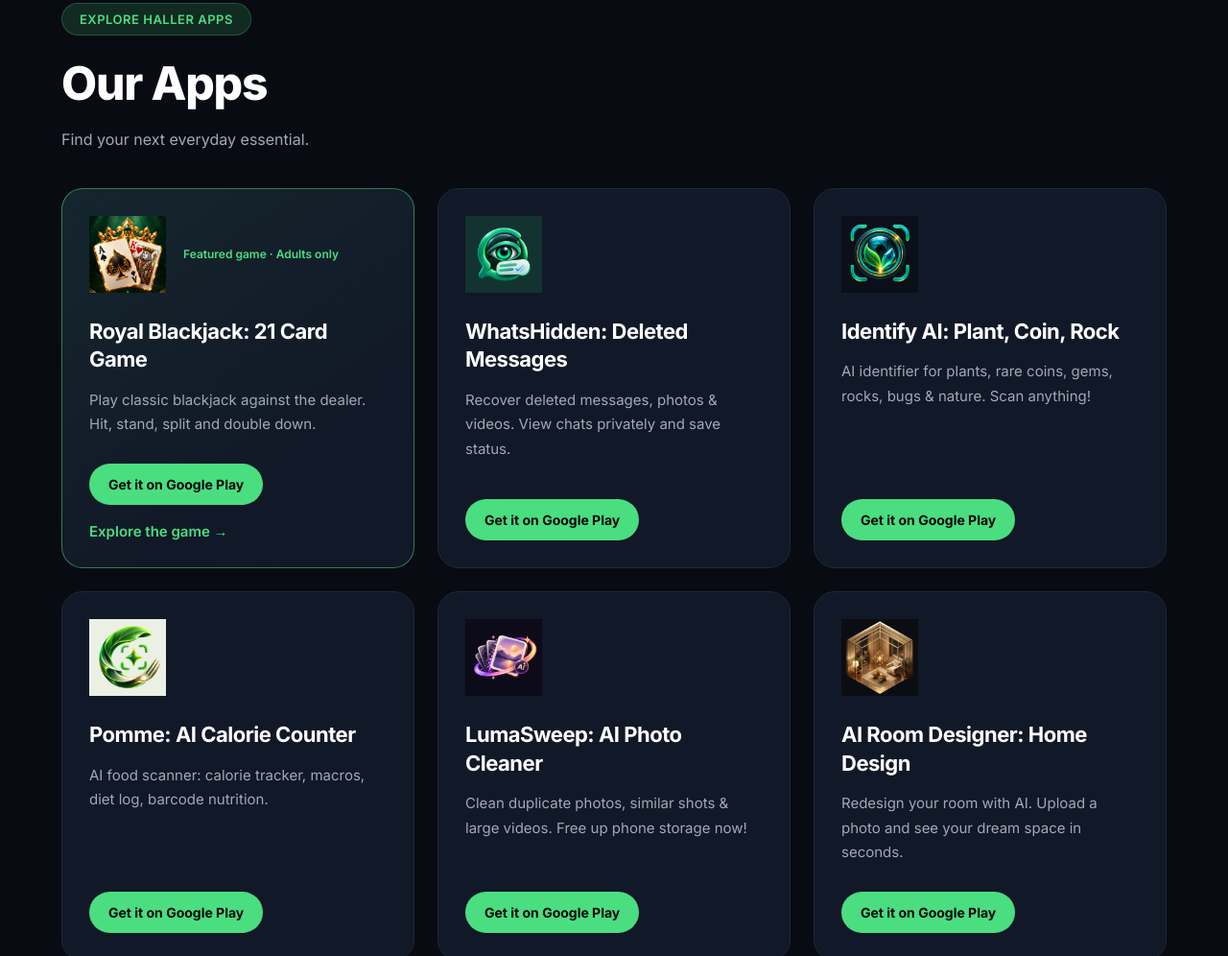
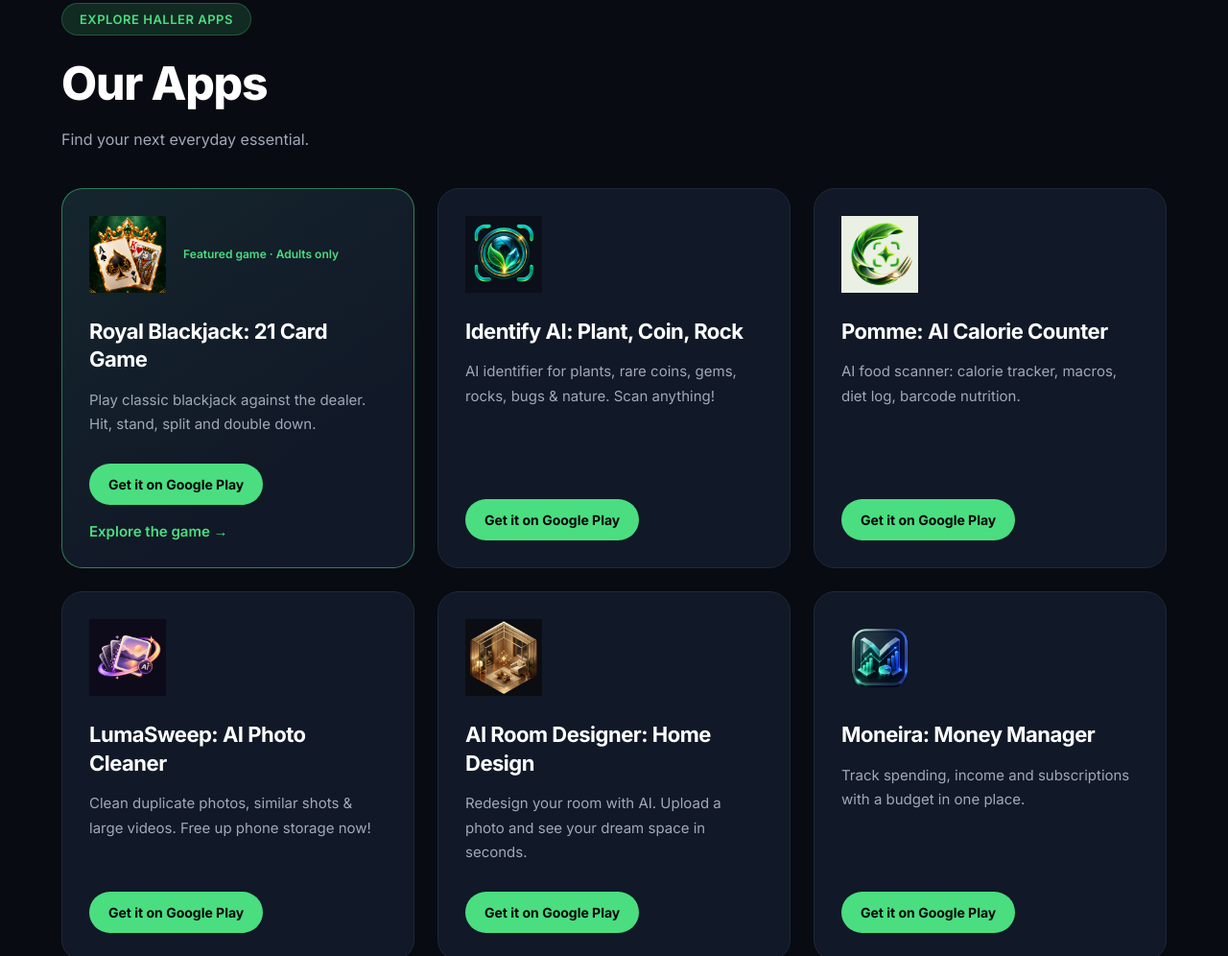
Before and after one commit to salim-hub/hallerapps.com, a plain HTML site: page index.html in a window 1280 px wide. Shown: the part 851-1847 px from the top of the page at 96% size. Drawn offline with Linux system fonts and the light colour scheme.

Commit message:
Remove WhatsHidden from website app catalogs

```diff
--- a/index.html
+++ b/index.html
@@ -64,20 +64,6 @@
     <div class="app-actions">
         <a class="button" href="https://play.google.com/store/apps/details?id=com.haller.royalcardclub">Get it on Google Play<span class="sr-only"> — Royal Blackjack: 21 Card Game</span></a>
         <a class="card-link" href="/apps/royal-blackjack">Explore the game →</a>
-    </div>
-</article>
-<article class="card app-card">
-    <div class="app-card-top">
-        <img class="catalog-icon" src="/assets/images-apps/messagerecover.webp" alt="WhatsHidden: Deleted Messages app icon" width="80" height="80" loading="lazy" decoding="async">
-
-    </div>
-    <div class="card-content">
-        <h3>WhatsHidden: Deleted Messages</h3>
-        <p>Recover deleted messages, photos &amp; videos. View chats privately and save status.</p>
-    </div>
-    <div class="app-actions">
-        <a class="button" href="https://play.google.com/store/apps/details?id=com.haller.messagerecover">Get it on Google Play<span class="sr-only"> — WhatsHidden: Deleted Messages</span></a>
-
     </div>
 </article>
 <article class="card app-card">
```
Also changed, not shown: apps/index.html (+0 -14 lines), apps/royal-blackjack/index.html (+0 -14 lines), data/apps.json (+0 -12 lines), assets/images-apps/messagerecover.webp (deleted).
